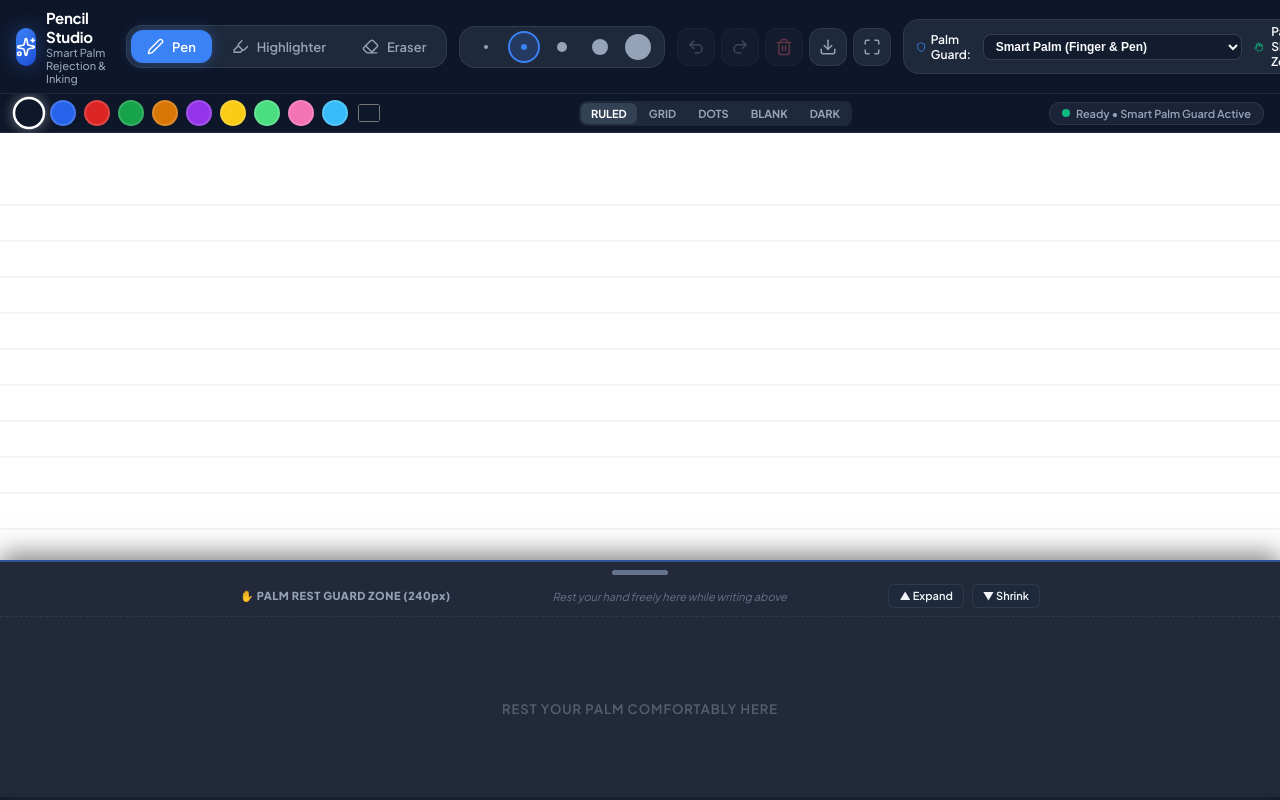
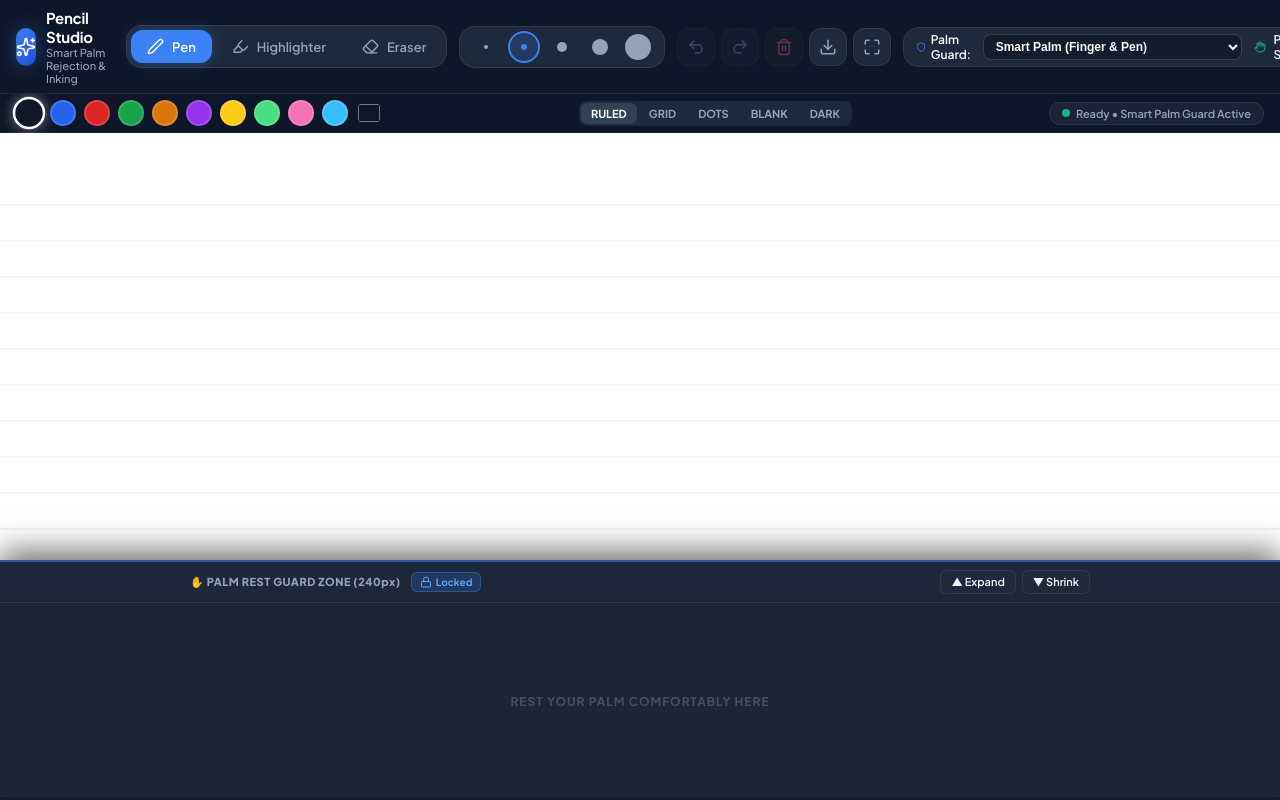
Before and after one commit to kuldeeppatel-cg/Pencil, a React (Vite) app in the folder pencil-web/: page / in a window 1280 px wide. Built offline with nearby package versions, Linux system fonts and the light colour scheme.

Commit message:
Fix container movement by locking viewport and solidifying palm rest zone

```diff
--- a/pencil-web/src/App.css
+++ b/pencil-web/src/App.css
@@ -3,9 +3,17 @@
   flex-direction: column;
   width: 100vw;
   height: 100vh;
+  height: 100dvh;
+  position: fixed;
+  top: 0;
+  left: 0;
+  right: 0;
+  bottom: 0;
   background-color: var(--bg-primary);
-  position: relative;
   overflow: hidden;
+  overscroll-behavior: none;
+  -webkit-overscroll-behavior: none;
+  touch-action: none;
 }
 
 /* --- Top Header & Main Toolbar --- */
@@ -21,6 +29,8 @@
   z-index: 50;
   gap: 12px;
   flex-wrap: nowrap;
+  flex-shrink: 0;
+  user-select: none;
 }
 
 .brand-section {
@@ -287,6 +297,8 @@ input:checked + .slider:before {
   border-bottom: 1px solid var(--border-color);
   z-index: 40;
   gap: 12px;
+  flex-shrink: 0;
+  user-select: none;
 }
 
 .color-palette {
@@ -388,6 +400,7 @@ input:checked + .slider:before {
   touch-action: none;
   user-select: none;
   -webkit-user-select: none;
+  overflow: hidden;
 }
 
 .drawing-canvas {
@@ -406,47 +419,24 @@ input:checked + .slider:before {
   bottom: 0;
   left: 0;
   right: 0;
-  background: rgba(15, 23, 42, 0.92);
-  backdrop-filter: blur(12px);
-  -webkit-backdrop-filter: blur(12px);
-  border-top: 2px solid rgba(59, 130, 246, 0.5);
+  background: rgba(15, 23, 42, 0.94);
+  backdrop-filter: blur(14px);
+  -webkit-backdrop-filter: blur(14px);
+  border-top: 2px solid rgba(59, 130, 246, 0.6);
   display: flex;
   flex-direction: column;
   align-items: center;
   z-index: 30;
   touch-action: none;
-  box-shadow: 0 -6px 25px rgba(0, 0, 0, 0.5);
+  box-shadow: 0 -8px 30px rgba(0, 0, 0, 0.6);
+  user-select: none;
+  -webkit-user-select: none;
   transition: border-color 0.2s, box-shadow 0.2s;
 }
 
 .palm-rest-shield.touching {
   border-top: 2px solid #10b981;
-  box-shadow: 0 -6px 30px rgba(16, 185, 129, 0.3);
-}
-
-/* Resizer Grip Handle on Top of Shield */
-.shield-resizer {
-  width: 100%;
-  height: 20px;
-  display: flex;
-  align-items: center;
-  justify-content: center;
-  cursor: ns-resize;
-  touch-action: none;
-  padding: 4px 0;
-}
-
-.shield-resizer:hover .shield-drag-bar {
-  background: #3b82f6;
-  width: 72px;
-}
-
-.shield-drag-bar {
-  width: 56px;
-  height: 5px;
-  border-radius: 3px;
-  background: #64748b;
-  transition: all 0.2s ease;
+  box-shadow: 0 -8px 35px rgba(16, 185, 129, 0.35);
 }
 
 .shield-header {
@@ -454,8 +444,10 @@ input:checked + .slider:before {
   display: flex;
   flex-direction: column;
   align-items: center;
-  padding: 2px 16px 8px;
-  gap: 4px;
+  padding: 8px 16px;
+  gap: 6px;
+  background: rgba(30, 41, 59, 0.6);
+  border-bottom: 1px solid var(--border-color);
 }
 
 .shield-title-row {
@@ -463,8 +455,14 @@ input:checked + .slider:before {
   align-items: center;
   justify-content: space-between;
   width: 100%;
-  max-width: 800px;
+  max-width: 900px;
   gap: 12px;
+}
+
+.shield-title-group {
+  display: flex;
+  align-items: center;
+  gap: 10px;
 }
 
 .shield-title {
@@ -478,15 +476,57 @@ input:checked + .slider:before {
   white-space: nowrap;
 }
 
-.shield-desc {
-  font-size: 11px;
-  color: #64748b;
-  font-style: italic;
+.shield-lock-btn {
+  display: flex;
+  align-items: center;
+  gap: 4px;
+  padding: 3px 8px;
+  border-radius: 6px;
+  font-size: 10px;
+  font-weight: 700;
+  background: rgba(255, 255, 255, 0.08);
+  color: var(--text-secondary);
+  border: 1px solid var(--border-color);
+  transition: all 0.15s;
+}
+
+.shield-lock-btn.locked {
+  background: rgba(59, 130, 246, 0.2);
+  color: #60a5fa;
+  border-color: rgba(59, 130, 246, 0.4);
+}
+
+.shield-presets {
+  display: flex;
+  align-items: center;
+  gap: 4px;
+}
+
+.shield-preset-btn {
+  background: rgba(255, 255, 255, 0.06);
+  border: 1px solid var(--border-color);
+  color: var(--text-secondary);
+  padding: 3px 8px;
+  border-radius: 5px;
+  font-size: 10px;
+  font-weight: 700;
+  transition: all 0.15s;
+}
+
+.shield-preset-btn:hover {
+  background: rgba(255, 255, 255, 0.12);
+  color: #fff;
+}
+
+.shield-preset-btn.active {
+  background: var(--accent-primary);
+  color: #fff;
+  border-color: var(--accent-primary);
 }
 
 .shield-controls {
   display: flex;
-  gap: 8px;
+  gap: 6px;
 }
 
 .shield-btn {
@@ -511,26 +551,25 @@ input:checked + .slider:before {
   align-items: center;
   justify-content: center;
   position: relative;
-  border-top: 1px dashed rgba(255, 255, 255, 0.08);
   pointer-events: none;
 }
 
 .pattern-text {
-  font-size: 13px;
-  font-weight: 600;
-  color: rgba(255, 255, 255, 0.25);
+  font-size: 12px;
+  font-weight: 700;
+  color: rgba(255, 255, 255, 0.2);
   letter-spacing: 1px;
   text-transform: uppercase;
 }
 
 .palm-rest-shield.touching .pattern-text {
   color: #10b981;
-  font-weight: 700;
+  font-weight: 800;
 }
 
 /* Responsive queries */
 @media (max-width: 900px) {
-  .brand-subtitle, .shield-desc {
+  .brand-subtitle {
     display: none;
   }
   .tool-btn span {
--- a/pencil-web/src/App.tsx
+++ b/pencil-web/src/App.tsx
@@ -12,6 +12,8 @@ import {
   Maximize,
   Minimize,
   Sparkles,
+  Lock,
+  Unlock,
 } from 'lucide-react';
 import confetti from 'canvas-confetti';
 import './App.css';
@@ -49,6 +51,7 @@ const PRESET_COLORS = [
 ];
 
 const STROKE_SIZES = [2, 4, 8, 14, 24];
+const SHIELD_PRESET_HEIGHTS = [160, 240, 320, 420];
 
 export default function App() {
   // --- Drawing State ---
@@ -63,6 +66,7 @@ export default function App() {
   const [palmMode, setPalmMode] = useState<PalmRejectionMode>('smart');
   const [showPalmShield, setShowPalmShield] = useState<boolean>(true);
   const [palmShieldHeight, setPalmShieldHeight] = useState<number>(240);
+  const [isShieldLocked, setIsShieldLocked] = useState<boolean>(true);
   const [isPalmTouching, setIsPalmTouching] = useState<boolean>(false);
   const [pointerStatus, setPointerStatus] = useState<string>('Ready • Smart Palm Guard Active');
   const [isPointerBlocked, setIsPointerBlocked] = useState<boolean>(false);
@@ -76,10 +80,46 @@ export default function App() {
   const activePointerIdRef = useRef<number | null>(null);
   const ignoredPointerIdsRef = useRef<Set<number>>(new Set());
 
-  // Shield Resizing State Ref
-  const isResizingShieldRef = useRef<boolean>(false);
-  const resizeStartYRef = useRef<number>(0);
-  const resizeStartHeightRef = useRef<number>(240);
+  // --- Prevent ALL browser touch gestures, pan scrolling, and viewport bouncing ---
+  useEffect(() => {
+    const handleTouch = (e: TouchEvent) => {
+      // Prevent browser default touch behavior (overscroll, pan, pinch)
+      if (e.cancelable) {
+        e.preventDefault();
+      }
+    };
+
+    const handleGesture = (e: Event) => {
+      if (e.cancelable) {
+        e.preventDefault();
+      }
+    };
+
+    const handleContextMenu = (e: MouseEvent) => {
+      e.preventDefault();
+    };
+
+    // Attach passive: false listeners to document and window to prevent container movement
+    document.addEventListener('touchstart', handleTouch, { passive: false });
+    document.addEventListener('touchmove', handleTouch, { passive: false });
+    document.addEventListener('touchend', handleTouch, { passive: false });
+    document.addEventListener('touchcancel', handleTouch, { passive: false });
+    document.addEventListener('gesturestart', handleGesture, { passive: false });
+    document.addEventListener('gesturechange', handleGesture, { passive: false });
+    document.addEventListener('gestureend', handleGesture, { passive: false });
+    document.addEventListener('contextmenu', handleContextMenu);
+
+    return () => {
+      document.removeEventListener('touchstart', handleTouch);
+      document.removeEventListener('touchmove', handleTouch);
+      document.removeEventListener('touchend', handleTouch);
+      document.removeEventListener('touchcancel', handleTouch);
+      document.removeEventListener('gesturestart', handleGesture);
+      document.removeEventListener('gesturechange', handleGesture);
+      document.removeEventListener('gestureend', handleGesture);
+      document.removeEventListener('contextmenu', handleContextMenu);
+    };
+  }, []);
 
   // --- Helper: Redraw All Canvas Strokes & Background Grid ---
   const renderCanvas = useCallback(() => {
@@ -238,6 +278,8 @@ export default function App() {
 
   // --- Pointer Down (Start Inking with Palm Filtering) ---
   const handlePointerDown = (e: React.PointerEvent<HTMLCanvasElement>) => {
+    e.preventDefault();
+
     // 1. If touch is inside the Palm Rest Shield zone -> Block it as palm rest!
     if (isInsidePalmZone(e.clientY)) {
       ignoredPointerIdsRef.current.add(e.pointerId);
@@ -256,21 +298,19 @@ export default function App() {
     }
 
     // 3. Smart Palm Detection: Check contact dimensions
-    // Palm touches have large contact width / height (> 26px) on touchscreens
     const isLargeContact = e.pointerType === 'touch' && (e.width > 26 || e.height > 26);
     if (palmMode === 'smart' && isLargeContact) {
       ignoredPointerIdsRef.current.add(e.pointerId);
       setIsPalmTouching(true);
-      setPointerStatus('✋ Large Palm Contact Detected & Filtered');
+      setPointerStatus('✋ Large Palm Contact Filtered');
       setIsPointerBlocked(true);
       return;
     }
 
     // 4. Multi-touch handling:
-    // If pen comes down while touch was active, prioritize the pen!
     if (activePointerIdRef.current !== null) {
       if (e.pointerType === 'pen') {
-        // Cancel the prior touch stroke and allow pen inking
+        // Priority to hardware pen
         if (currentStrokeRef.current) {
           setStrokes((prev) => [...prev, currentStrokeRef.current!]);
         }
@@ -325,6 +365,8 @@ export default function App() {
 
   // --- Pointer Move (Smooth Vector Pathing) ---
   const handlePointerMove = (e: React.PointerEvent<HTMLCanvasElement>) => {
+    e.preventDefault();
+
     // If it's an ignored palm contact, do nothing
     if (ignoredPointerIdsRef.current.has(e.pointerId)) {
       return;
@@ -342,6 +384,8 @@ export default function App() {
 
   // --- Pointer Up / End ---
   const handlePointerUp = (e: React.PointerEvent<HTMLCanvasElement>) => {
+    e.preventDefault();
+
     // If it's an ignored palm pointer releasing, remove from set without stopping drawing!
     if (ignoredPointerIdsRef.current.has(e.pointerId)) {
       ignoredPointerIdsRef.current.delete(e.pointerId);
@@ -371,33 +415,6 @@ export default function App() {
           ? 'Ready • Stylus Only Mode'
           : 'Ready • Palm Guard Off'
       );
-    }
-  };
-
-  // --- Palm Shield Drag Resizing Handlers ---
-  const handleShieldResizeStart = (e: React.PointerEvent) => {
-    e.preventDefault();
-    e.stopPropagation();
-    isResizingShieldRef.current = true;
-    resizeStartYRef.current = e.clientY;
-    resizeStartHeightRef.current = palmShieldHeight;
-    (e.target as HTMLElement).setPointerCapture(e.pointerId);
-  };
-
-  const handleShieldResizeMove = (e: React.PointerEvent) => {
-    if (!isResizingShieldRef.current) return;
-    const deltaY = resizeStartYRef.current - e.clientY;
-    const newHeight = Math.max(120, Math.min(resizeStartHeightRef.current + deltaY, 520));
-    setPalmShieldHeight(newHeight);
-  };
-
-  const handleShieldResizeEnd = (e: React.PointerEvent) => {
-    if (!isResizingShieldRef.current) return;
-    isResizingShieldRef.current = false;
-    try {
-      (e.target as HTMLElement).releasePointerCapture(e.pointerId);
-    } catch {
-      // ignore
     }
   };
 
@@ -452,7 +469,7 @@ export default function App() {
   };
 
   return (
-    <div className="app-container">
+    <div className="app-container" onContextMenu={(e) => e.preventDefault()}>
       {/* --- Top Header & Main Toolbar --- */}
       <header className="top-header">
         <div className="brand-section">
@@ -584,7 +601,7 @@ export default function App() {
 
           <div className="toggle-item">
             <Hand size={16} color={showPalmShield ? '#10b981' : '#94a3b8'} />
-            <span className="toggle-label">Palm Shield Zone</span>
+            <span className="toggle-label">Palm Shield</span>
             <label className="switch">
               <input
                 type="checkbox"
@@ -644,7 +661,7 @@ export default function App() {
         </div>
       </div>
 
-      {/* --- Canvas Drawing Area --- */}
+      {/* --- Canvas Drawing Area (Fixed in place, non-scrolling) --- */}
       <main className="canvas-wrapper" ref={canvasWrapperRef}>
         <canvas
           ref={canvasRef}
@@ -656,62 +673,82 @@ export default function App() {
           onPointerLeave={handlePointerUp}
         />
 
-        {/* Draggable/Adjustable Palm Rest Shield (For Capacitive Screens) */}
+        {/* Solid Non-Moving Palm Rest Shield Zone */}
         {showPalmShield && (
           <div
             className={`palm-rest-shield ${isPalmTouching ? 'touching' : ''}`}
             style={{ height: `${palmShieldHeight}px` }}
             onPointerDown={(e) => {
-              // Mark palm touch and absorb event so writing above is uninterrupted
+              e.preventDefault();
+              e.stopPropagation();
               ignoredPointerIdsRef.current.add(e.pointerId);
               setIsPalmTouching(true);
               setPointerStatus('✋ Hand resting in Palm Guard Zone (Writing protected)');
             }}
+            onPointerMove={(e) => {
+              e.preventDefault();
+              e.stopPropagation();
+            }}
             onPointerUp={(e) => {
+              e.preventDefault();
+              e.stopPropagation();
               ignoredPointerIdsRef.current.delete(e.pointerId);
               if (ignoredPointerIdsRef.current.size === 0) {
                 setIsPalmTouching(false);
               }
             }}
             onPointerCancel={(e) => {
+              e.preventDefault();
+              e.stopPropagation();
               ignoredPointerIdsRef.current.delete(e.pointerId);
               if (ignoredPointerIdsRef.current.size === 0) {
                 setIsPalmTouching(false);
               }
             }}
           >
-            {/* Draggable Handle Bar to Resize Shield */}
-            <div
-              className="shield-resizer"
-              onPointerDown={handleShieldResizeStart}
-              onPointerMove={handleShieldResizeMove}
-              onPointerUp={handleShieldResizeEnd}
-              onPointerCancel={handleShieldResizeEnd}
-              title="Drag up or down to adjust Palm Guard height"
-            >
-              <div className="shield-drag-bar" />
-            </div>
-
+            {/* Shield Top Border & Controls (Cannot be moved accidentally by resting palm) */}
             <div className="shield-header">
               <div className="shield-title-row">
-                <span className="shield-title">
-                  ✋ PALM REST GUARD ZONE ({palmShieldHeight}px)
-                </span>
-                <span className="shield-desc">
-                  Rest your hand freely here while writing above
-                </span>
+                <div className="shield-title-group">
+                  <span className="shield-title">
+                    ✋ PALM REST GUARD ZONE ({palmShieldHeight}px)
+                  </span>
+                  <button
+                    className={`shield-lock-btn ${isShieldLocked ? 'locked' : ''}`}
+                    onClick={() => setIsShieldLocked((prev) => !prev)}
+                    title={isShieldLocked ? 'Height Locked (Solid)' : 'Height Unlocked (Editable)'}
+                  >
+                    {isShieldLocked ? <Lock size={12} /> : <Unlock size={12} />}
+                    <span>{isShieldLocked ? 'Locked' : 'Adjustable'}</span>
+                  </button>
+                </div>
+
+                {!isShieldLocked && (
+                  <div className="shield-presets">
+                    {SHIELD_PRESET_HEIGHTS.map((h) => (
+                      <button
+                        key={h}
+                        className={`shield-preset-btn ${palmShieldHeight === h ? 'active' : ''}`}
+                        onClick={() => setPalmShieldHeight(h)}
+                      >
+                        {h}px
+                      </button>
+                    ))}
+                  </div>
+                )}
+
                 <div className="shield-controls">
                   <button
                     className="shield-btn"
-                    onClick={() => setPalmShieldHeight((h) => Math.min(h + 50, 480))}
-                    title="Increase height"
+                    onClick={() => setPalmShieldHeight((h) => Math.min(h + 40, 480))}
+                    title="Increase shield height"
                   >
                     ▲ Expand
                   </button>
                   <button
                     className="shield-btn"
-                    onClick={() => setPalmShieldHeight((h) => Math.max(h - 50, 120))}
-                    title="Decrease height"
+                    onClick={() => setPalmShieldHeight((h) => Math.max(h - 40, 120))}
+                    title="Decrease shield height"
                   >
                     ▼ Shrink
                   </button>
--- a/pencil-web/src/index.css
+++ b/pencil-web/src/index.css
@@ -29,23 +29,36 @@
   --shadow-glow: 0 0 20px rgba(59, 130, 246, 0.4);
 }
 
-* {
+*, *::before, *::after {
   box-sizing: border-box;
   margin: 0;
   padding: 0;
   -webkit-tap-highlight-color: transparent;
+  touch-action: none;
 }
 
 html, body, #root {
-  width: 100%;
-  height: 100%;
+  width: 100vw;
+  height: 100vh;
+  height: 100dvh;
+  position: fixed;
+  top: 0;
+  left: 0;
+  right: 0;
+  bottom: 0;
+  margin: 0;
+  padding: 0;
   overflow: hidden;
+  overscroll-behavior: none;
+  -webkit-overscroll-behavior: none;
+  overscroll-behavior-x: none;
+  overscroll-behavior-y: none;
   font-family: var(--font-family);
   background-color: var(--bg-primary);
   color: var(--text-primary);
   user-select: none;
   -webkit-user-select: none;
-  touch-action: none;
+  -webkit-touch-callout: none;
 }
 
 button {
@@ -54,6 +67,8 @@ button {
   background: none;
   cursor: pointer;
   outline: none;
+  user-select: none;
+  -webkit-user-select: none;
 }
 
 input[type="range"] {
```
